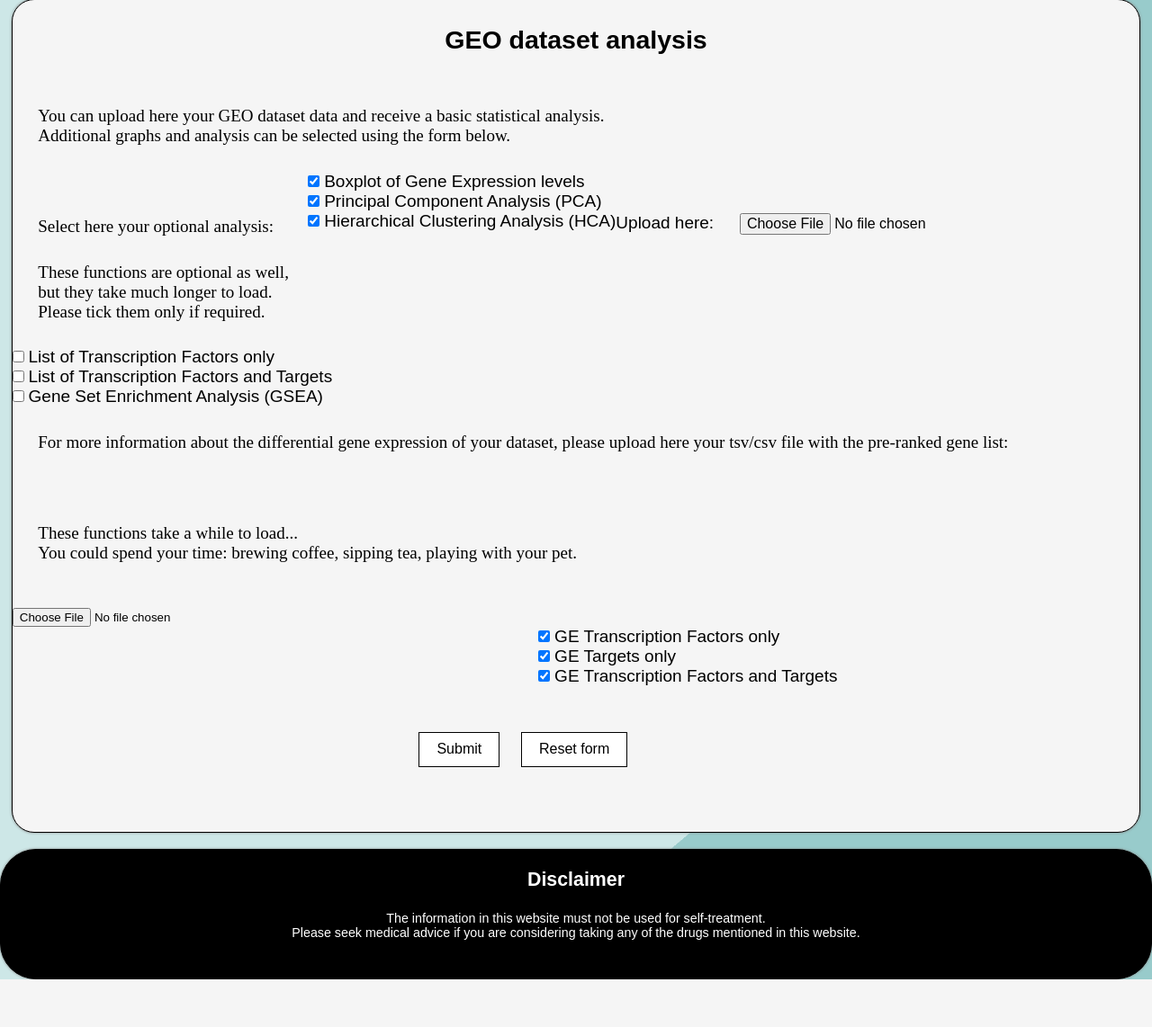
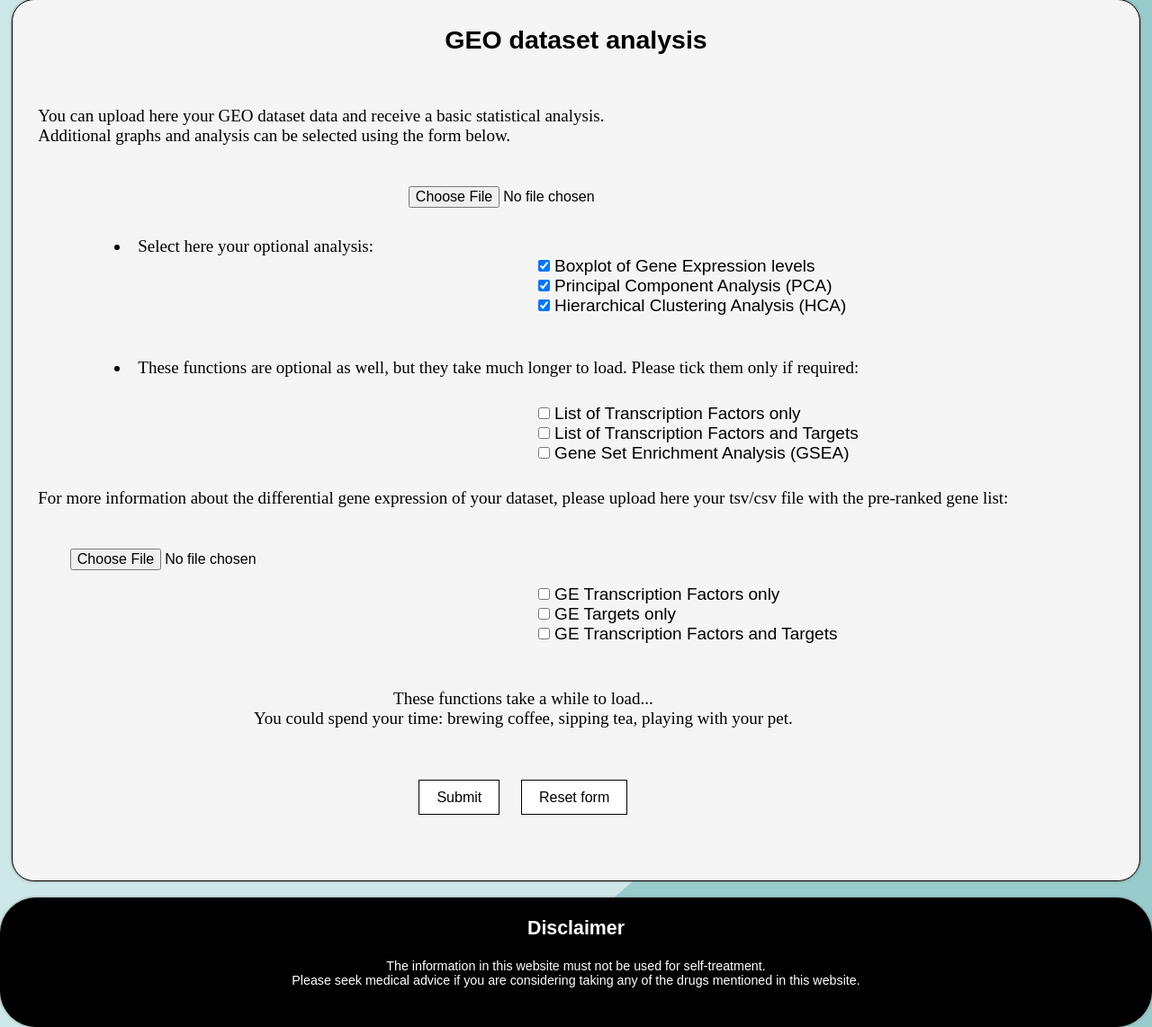
Before and after one commit to aelezi01/cleanTFsite, a Flask app: page /upload_data/ in a window 1280 px wide. Shown: the part 147-1289 px from the top of the page at 90% size. Before the commit the page ends 1236 px from the top, so only its background shows below. Run offline with Flask 2, Linux system fonts and the light colour scheme.

Commit message:
ae 19:20 2/03

```diff
--- a/application.py
+++ b/application.py
@@ -220,7 +220,8 @@ def stat_analysis(newdata):
         del table_dictionary[next(iter(table_dictionary))]
 
         # get some basic statistical analysis and optional graphs
-        simpleStatistic = get_sum(gds)
+        simpleStatistic1 = get_sum(gds)
+        simpleStatistic = [simpleStatistic1.to_html(classes = 'table2')]
 
 
 
@@ -242,7 +243,7 @@ def stat_analysis(newdata):
         else:
             HCA = False
 
-        return render_template('stat_analysis.html', table_dictionary = table_dictionary, metadata = metadata, header_key = header_key, header_value = header_value, simpleStatistic = [simpleStatistic.to_html()], boxplot = boxplot, PCA = PCA, HCA = HCA)
+        return render_template('stat_analysis.html', table_dictionary = table_dictionary, metadata = metadata, header_key = header_key, header_value = header_value, simpleStatistic = simpleStatistic, boxplot = boxplot, PCA = PCA, HCA = HCA)
         #    return 'you will be able to upload data for %s soon' % newdata_name
 
 
--- a/static/styles/layout.css
+++ b/static/styles/layout.css
@@ -201,7 +201,7 @@ footer {
     color: black;
     padding: 1em;
     font-size: medium;
-    margin: 0.5em
+    margin-left: 3em;
 }
 
 .button2:hover {
--- a/templates/stat_analysis.html
+++ b/templates/stat_analysis.html
@@ -28,10 +28,9 @@
         </table>
     </div>
 
-
+    <h2 id="simpleStatistics" class="headings">Simple summary statistics of the data</h2>
     <div style="overflow-x: auto;">
-        <h2 id="simpleStatistics" class="subheadings">Simple summary statistics of the data</h2>
-        <table class="table">
+        <table>
             {% for table in simpleStatistic %}
                 {{ table|safe }}
             {% endfor %}
--- a/templates/upload_data.html
+++ b/templates/upload_data.html
@@ -18,7 +18,7 @@
         {% endwith %}
     </div>
 
-    <div style="display: flex; flex-wrap: wrap;">
+    <div style="display: flex;">
 
 
         <!--this forms allows the user to upload their files and select the graphs they want to show-->
@@ -30,20 +30,16 @@
 
 
             <!--the user can upload their GDS/soft data file here-->
-            <div style="float: right;">
-                <br>
-                <label for="fileGEO" style="font-family: 'Oxygen', sans-serif;">Upload here:</label>
-                <input type="file" id="fileGEO" name="fileGEO" value="Select file" class="button2" required>
-                <br>
+            <div style="text-align: center;">
+                <input type="file" id="fileGEO" name="fileGEO" value="Select file" class="button2" style="margin-bottom: 1em;" required>
             </div>
 
             <!--Here the user can select the additional graphs and data analysis they need from the GEO dataset-->
-            <div style="float: left;">
-                <br>
-                <p>Select here your optional analysis:</p>
+            <div>
+                <li style="text-indent: 10%;">Select here your optional analysis:</li>
             </div>
 
-            <div style="float: right;" class="fontBody">
+            <div class="options2" class="fontBody">
                 <div>
                     <input type="checkbox" id="boxplot" value="boxplot" name="graph" checked>
                     <label for="boxplot">Boxplot of Gene Expression levels</label>
@@ -56,17 +52,15 @@
                     <input type="checkbox" id="HCA" value="HCA" name="graph" checked>
                     <label for="HCA">Hierarchical Clustering Analysis (HCA)</label>
                 </div>
-                <br><br>
             </div>
-            <br><br>
 
 
 
             <div>
-                <p>These functions are optional as well, but they take much longer to load. <br>
-                Please tick them only if required. </p>
+                <li style="text-indent: 10%; padding-top: 2.5rem; padding-bottom: 1.5rem;">These functions are optional as well, but they take much longer to load.
+                Please tick them only if required: </li>
 
-                <div>
+                <div class="options2">
                     <div>
                         <input type="checkbox" id="TFO" value="TFO" name="graph">
                         <label for="TFO">List of Transcription Factors only</label>
@@ -89,39 +83,36 @@
             <div>
                 <div>
                     <p>For more information about the differential gene expression of your dataset, please upload here your tsv/csv file with the pre-ranked gene list:</p>
-                    <br>
-                </div>
-
-                <div>
-                    <p>These functions take a while to load... <br>
-                        You could spend your time: brewing coffee, sipping tea, playing with your pet.</p>
                 </div>
 
                 <!--the user can upload their tsv/csv data file here-->
                 <div>
-                    <br>
-                    <input type="file" id="fileTSV" name="fileTSV" value="Select file" style="background-color: whitesmoke; color: black;">
-                    <br>
+                    <input type="file" id="fileTSV" name="fileTSV" value="Select file" class="button2">
                 </div>
 
                 <div class="options2">
                     <div>
-                        <input type="checkbox" id="GEtf" value="graph" name="GEtf" checked>
+                        <input type="checkbox" id="GEtf" value="graph" name="GEtf">
                         <label for="GEtf">GE Transcription Factors only</label>
                     </div>
                     <div>
-                        <input type="checkbox" id="GEtargets" value="graph" name="GEtargets" checked>
+                        <input type="checkbox" id="GEtargets" value="graph" name="GEtargets">
                         <label for="GEtargets">GE Targets only</label>
                     </div>
                     <div>
-                        <input type="checkbox" id="GETFT" value="graph" name="GETFT" checked>
+                        <input type="checkbox" id="GETFT" value="graph" name="GETFT">
                         <label for="GETFT">GE Transcription Factors and Targets</label>
                     </div>
                 </div>
 
                 <br>
 
-                <div style="text-align: center; padding: 1rem;">
+                <div>
+                    <p style="text-align: center;">These functions take a while to load... <br>
+                        You could spend your time: brewing coffee, sipping tea, playing with your pet.</p>
+                </div>
+
+                <div style="text-align: center; padding: 1rem; flex-grow: 2; justify-content: center;">
                     <input value="Submit" type="submit" class="button1">
                     <input type="reset" value="Reset form" class="button1">
                 </div>
```
Also changed, not shown: other parts of static/styles/layout.css (+33 -0 lines), templates/TF.html (+7 -2 lines).
